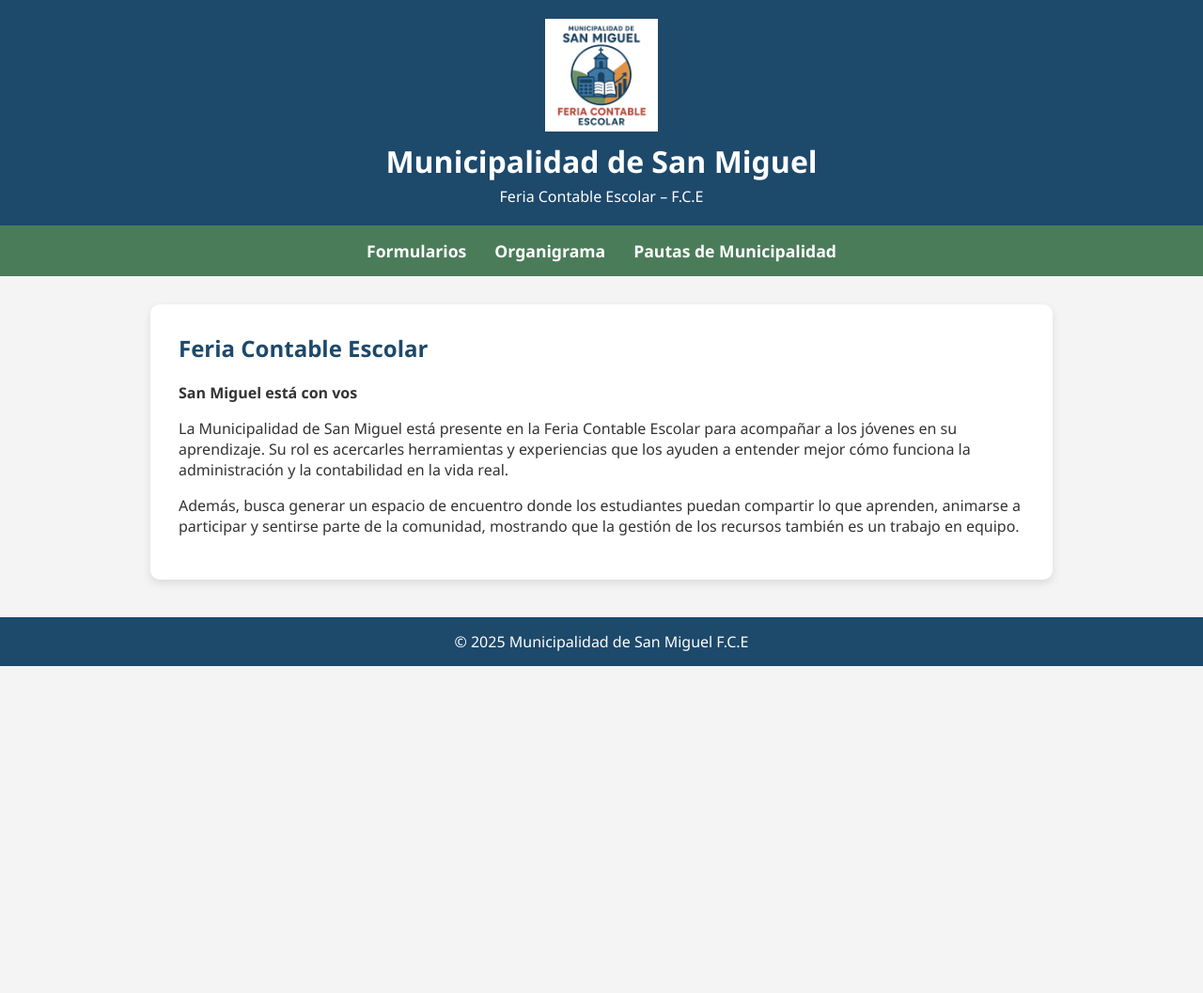
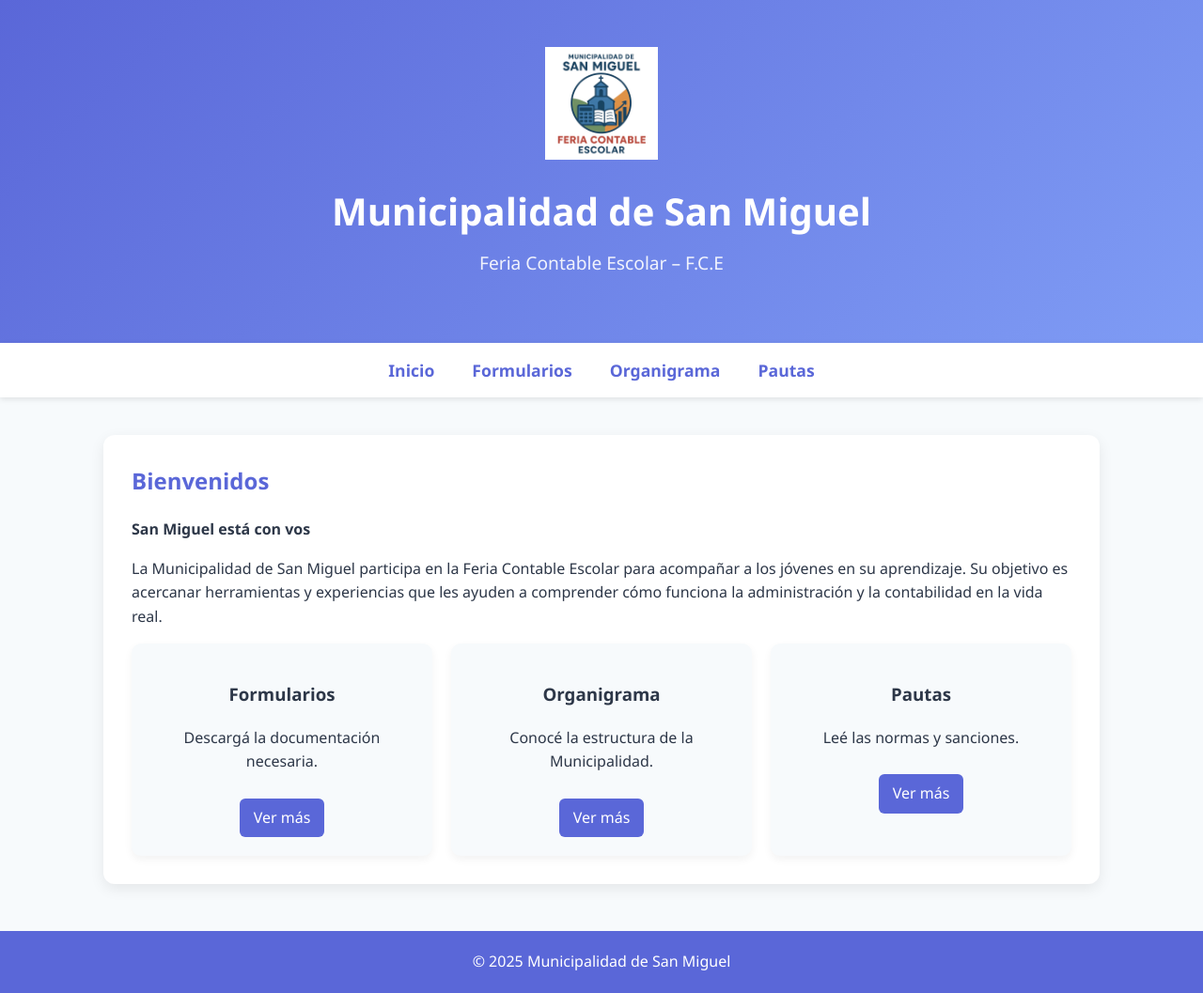
Before and after one commit to cesarnflores/municipalidad, a plain HTML site: page index.html in a window 1280 px wide. Shown: the whole page at 94% size. Before the commit the page ends 800 px from the top, so only its background shows below. Drawn offline with Linux system fonts and the light colour scheme.

Commit message:
rediseño bien

```diff
--- a/index.html
+++ b/index.html
@@ -9,32 +9,46 @@
 <body>
 
 <header>
-    <img src="logo-muni-fc.jpeg" alt="Logo Municipalidad Feria Contable Escolar">
+    <img src="logo-muni-fc.jpeg" alt="Logo Municipalidad de San Miguel">
     <h1>Municipalidad de San Miguel</h1>
     <p>Feria Contable Escolar – F.C.E</p>
 </header>
 
 <nav>
+    <a href="#">Inicio</a>
     <a href="formularios.html">Formularios</a>
     <a href="organigrama.html">Organigrama</a>
-    <a href="pautas-de-municipalidad.html">Pautas de Municipalidad</a>
+    <a href="pautas-de-municipalidad.html">Pautas</a>
 </nav>
 
 <section>
-    <h2>Feria Contable Escolar</h2>
+    <h2>Bienvenidos</h2>
     <p><strong>San Miguel está con vos</strong></p>
     <p>
-        La Municipalidad de San Miguel está presente en la Feria Contable Escolar para acompañar a los jóvenes en su aprendizaje.
-        Su rol es acercarles herramientas y experiencias que los ayuden a entender mejor cómo funciona la administración y la contabilidad en la vida real.
+        La Municipalidad de San Miguel participa en la Feria Contable Escolar para acompañar a los jóvenes en su aprendizaje.
+        Su objetivo es acercanar herramientas y experiencias que les ayuden a comprender cómo funciona la administración y la contabilidad en la vida real.
     </p>
-    <p>
-        Además, busca generar un espacio de encuentro donde los estudiantes puedan compartir lo que aprenden,
-        animarse a participar y sentirse parte de la comunidad, mostrando que la gestión de los recursos también es un trabajo en equipo.
-    </p>
+    <div class="card-list">
+        <div class="card">
+            <h3>Formularios</h3>
+            <p>Descargá la documentación necesaria.</p>
+            <a href="formularios.html">Ver más</a>
+        </div>
+        <div class="card">
+            <h3>Organigrama</h3>
+            <p>Conocé la estructura de la Municipalidad.</p>
+            <a href="organigrama.html">Ver más</a>
+        </div>
+        <div class="card">
+            <h3>Pautas</h3>
+            <p>Leé las normas y sanciones.</p>
+            <a href="pautas-de-municipalidad.html">Ver más</a>
+        </div>
+    </div>
 </section>
 
 <footer>
-    &copy; 2025 Municipalidad de San Miguel F.C.E
+    &copy; 2025 Municipalidad de San Miguel
 </footer>
 
 </body>
--- a/styles.css
+++ b/styles.css
@@ -1,74 +1,140 @@
+/* Paleta: azul claro, lila, gris suave, blanco */
 :root {
-    --azul: #1d496b;
-    --verde: #4a7c59;
-    --naranja: #e07a34;
-    --gris-claro: #f4f4f4;
+    --primario: #5A67D8;    /* azul lila */
+    --secundario: #7F9CF5;  /* azul más claro */
+    --acento: #F6AD55;      /* naranja suave */
+    --fondo: #F7FAFC;       /* gris claro */
+    --texto: #2D3748;       /* gris oscuro */
+    --blanco: #ffffff;
 }
 
 body {
     margin: 0;
     font-family: 'Segoe UI', Arial, sans-serif;
-    background: var(--gris-claro);
-    color: #333;
+    background: var(--fondo);
+    color: var(--texto);
+    line-height: 1.6;
 }
 
 header {
-    background: var(--azul);
-    color: white;
+    background: linear-gradient(135deg, var(--primario), var(--secundario));
+    color: var(--blanco);
     text-align: center;
-    padding: 20px;
+    padding: 50px 20px;
 }
+
 header img {
     width: 120px;
-    display: block;
-    margin: 0 auto 10px auto;
+    margin-bottom: 15px;
 }
 
 header h1 {
     margin: 0;
-    font-size: 2em;
+    font-size: 2.5em;
 }
+
 header p {
-    margin: 5px 0 0 0;
+    margin-top: 8px;
+    font-size: 1.2em;
+    opacity: 0.9;
 }
 
 nav {
-    background: var(--verde);
+    background: var(--blanco);
+    box-shadow: 0 2px 6px rgba(0,0,0,0.1);
+    position: sticky;
+    top: 0;
+    z-index: 10;
     display: flex;
     justify-content: center;
-    gap: 30px;
+    gap: 40px;
     padding: 15px 0;
 }
 
 nav a {
-    color: white;
+    color: var(--primario);
     text-decoration: none;
     font-weight: bold;
     font-size: 1.1em;
+    transition: color 0.3s;
 }
 
 nav a:hover {
-    color: var(--naranja);
+    color: var(--acento);
 }
 
 section {
-    max-width: 900px;
-    margin: 30px auto;
-    background: white;
+    max-width: 1000px;
+    margin: 40px auto;
+    background: var(--blanco);
     padding: 30px;
-    border-radius: 10px;
-    box-shadow: 0 4px 10px rgba(0,0,0,0.1);
+    border-radius: 12px;
+    box-shadow: 0 5px 15px rgba(0,0,0,0.08);
 }
 
 h2 {
-    color: var(--azul);
+    color: var(--primario);
     margin-top: 0;
+}
+
+ul li {
+    margin-bottom: 10px;
 }
 
 footer {
     text-align: center;
-    background: var(--azul);
-    color: white;
-    padding: 15px 0;
-    margin-top: 40px;
+    background: var(--primario);
+    color: var(--blanco);
+    padding: 20px 0;
+    margin-top: 50px;
 }
+
+/* Tarjetas para secciones */
+.card-list {
+    display: grid;
+    grid-template-columns: repeat(auto-fit, minmax(250px, 1fr));
+    gap: 20px;
+}
+
+.card {
+    background: var(--fondo);
+    padding: 20px;
+    border-radius: 10px;
+    text-align: center;
+    box-shadow: 0 4px 10px rgba(0,0,0,0.05);
+    transition: transform 0.3s, box-shadow 0.3s;
+}
+
+.card:hover {
+    transform: translateY(-5px);
+    box-shadow: 0 6px 15px rgba(0,0,0,0.1);
+}
+
+.card a {
+    display: inline-block;
+    margin-top: 10px;
+    background: var(--primario);
+    color: var(--blanco);
+    padding: 8px 15px;
+    border-radius: 6px;
+    text-decoration: none;
+    transition: background 0.3s;
+}
+
+.card a:hover {
+    background: var(--acento);
+}
+
+/* Aviso destacado */
+.aviso {
+    background: #fff3cd;
+    border: 2px solid var(--acento);
+    color: #856404;
+    padding: 15px;
+    border-radius: 8px;
+    margin-top: 25px;
+    font-weight: bold;
+    text-align: center;
+    font-size: 1.1em;
+}
+/* Imagenes responsivas */
```
Also changed, not shown: formularios.html (+2 -14 lines), organigrama.html (+1 -0 lines), pautas-de-municipalidad.html (+4 -3 lines).
